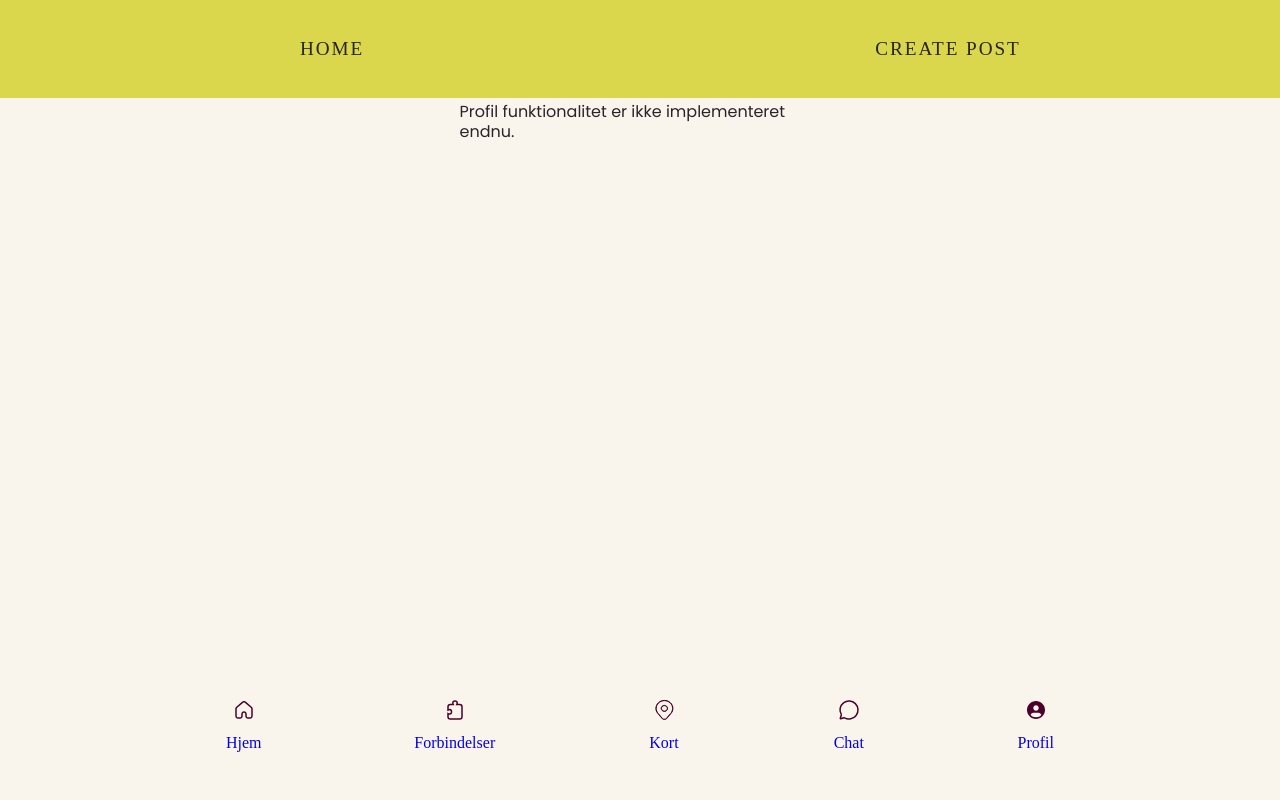
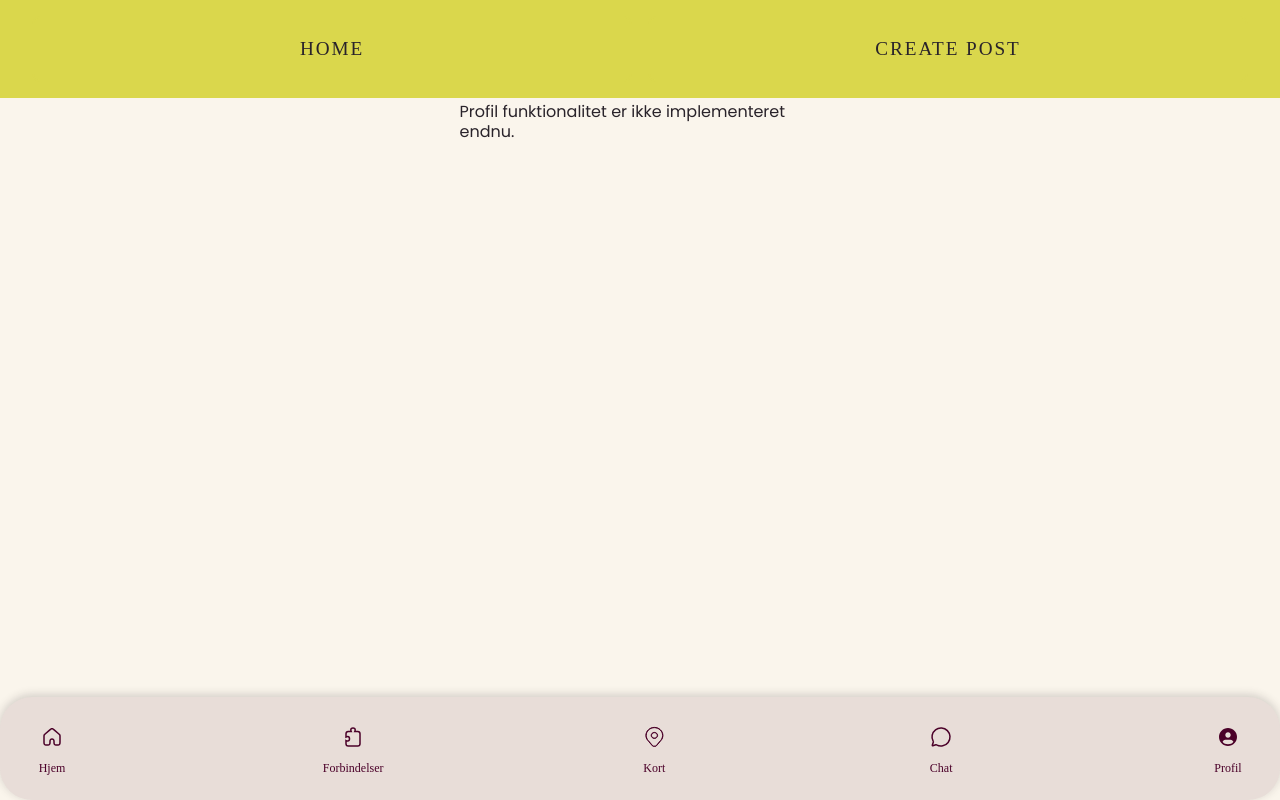
Before and after one commit to Cecilieva/webapp-eksamensprojekt, a React (Vite) app: page /profile in a window 1280 px wide. Built offline with nearby package versions, Linux system fonts and the light colour scheme; no server answers; a web font is replaced by a local one.

Commit message:
css opdateret styling bottom nav

```diff
--- a/src/components/Botnav.css
+++ b/src/components/Botnav.css
@@ -1,15 +1,14 @@
 .bottom-nav {
   position: fixed;
   left: 50%;
-  bottom: 24px;
+  bottom: 0;
   transform: translateX(-50%);
-  width: 82%;
-  max-width: 900px;
+  width: 100%;
+  max-width: none;
   padding: 24px 36px;
-  /*baggrundfarve mangler*/
+  background-color: var(--bordeaux10);
   border-radius: 32px;
-  /*box-shadow mangler*/
-
+  box-shadow: var(--shadow-top);
   display: flex;
   justify-content: space-between;
   align-items: center;
@@ -21,16 +20,11 @@
   flex-direction: column;
   align-items: center;
   gap: 8px;
-  /*font skal tilknyttes*/
-  /*farve mangler*/
+  font-size: var(--fs-small);
+  color: var(--bordeaux);
 }
 
 .bottom-nav-icon {
   width: 32px;
   height: 32px;
 }
-/*
-.bottom-nav-link.active span {
-  /*fontvægt mangler*/
-/*farve mangler*
-}*/
```
